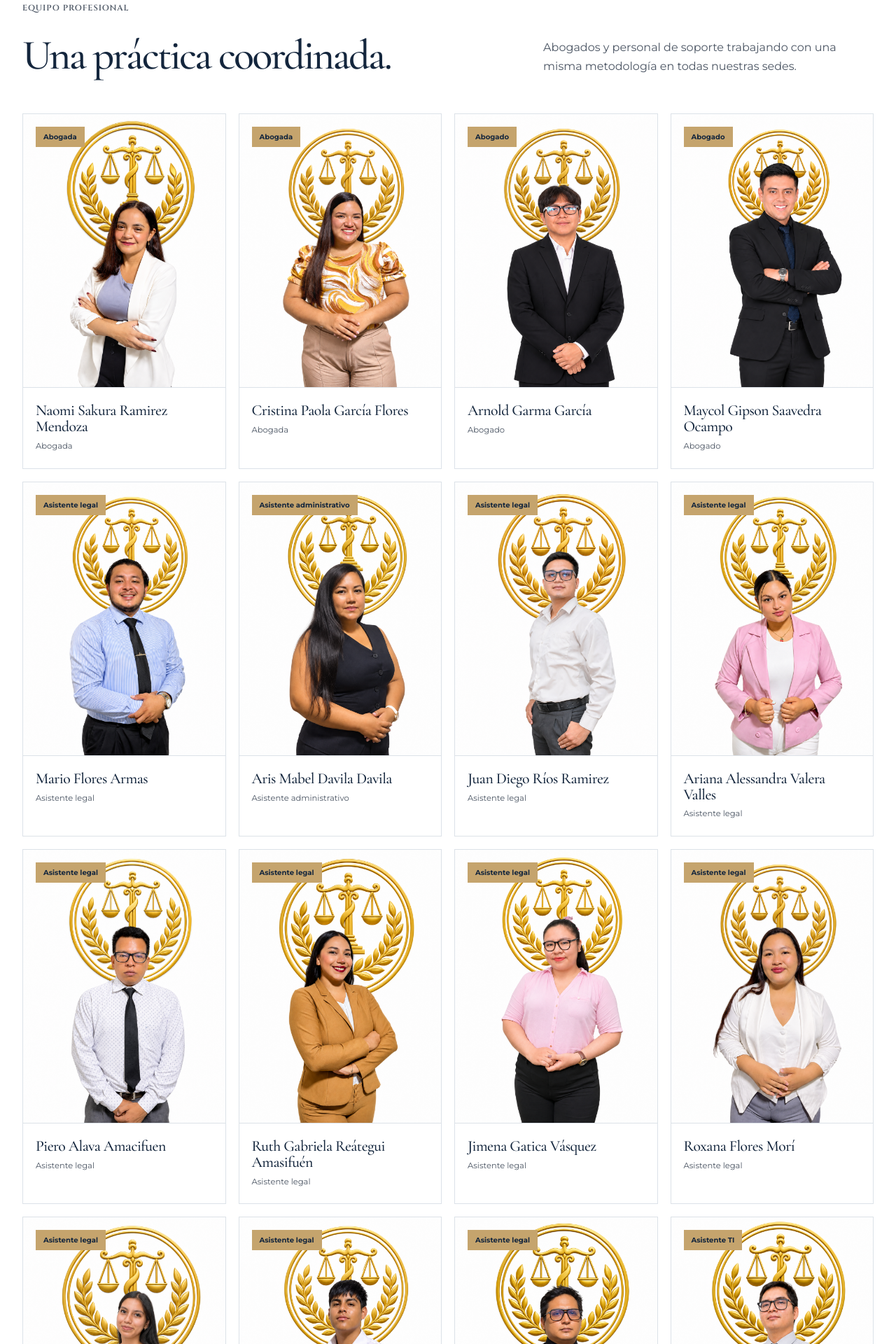
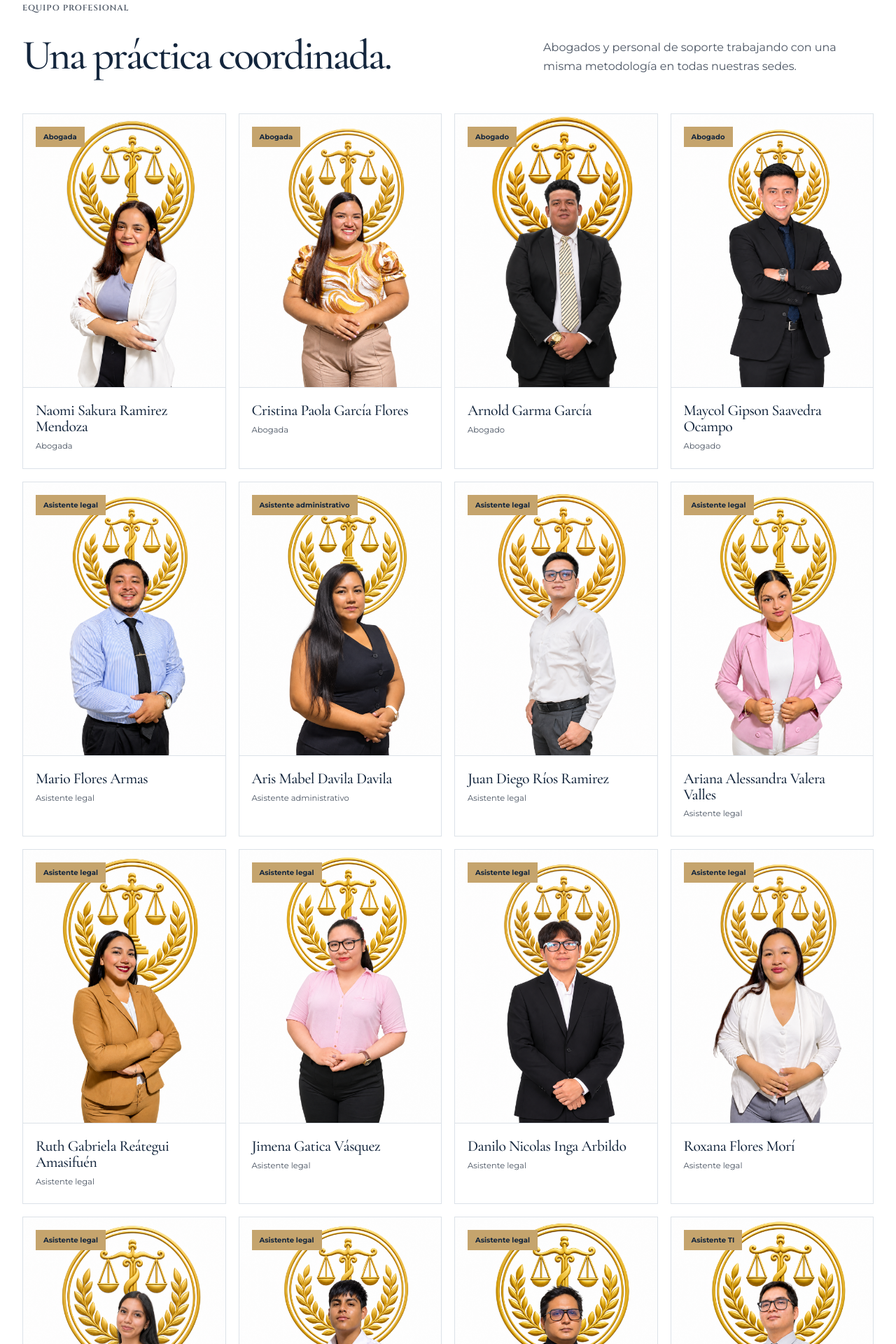
Before and after one commit to Carhuajulca/ratio-iuris, a React (Vite) app: page /equipo in a window 1280 px wide. Shown: the part 1345-3265 px from the top of the page at 70% size. Built offline with nearby package versions, Linux system fonts and the light colour scheme.

Commit message:
Agregar a Arnold Garma García al equipo

```diff
--- a/src/data.ts
+++ b/src/data.ts
@@ -160,15 +160,16 @@ export const team = [
   { image: '/images/equipo-8498-fondo-blanco-logo.png', name: 'Malu Alicia Chumbe Ambulay', role: '', specialty: 'Equipo profesional', portrait: 'portrait-standard' },
   { image: '/images/equipo-8510-fondo-blanco-logo.png', name: 'Naomi Sakura Ramirez Mendoza', role: '', specialty: 'Abogada', portrait: 'portrait-standard' },
   { image: '/images/equipo-8499-fondo-blanco-logo.png', name: 'Cristina Paola García Flores', role: '', specialty: 'Abogada', portrait: 'portrait-standard' },
-  { image: '/images/equipo-integrante-17-fondo-blanco-logo.png', name: 'Arnold Garma García', role: '', specialty: 'Abogado', portrait: 'portrait-standard' },
+  { image: '/images/equipo-integrante-retrato-rodillas-logo.png', name: 'Arnold Garma García', role: '', specialty: 'Abogado', portrait: 'portrait-standard' },
   { image: '/images/maycol-saavedra-fondo-blanco-logo-v2.png', name: 'Maycol Gipson Saavedra Ocampo', role: '', specialty: 'Abogado', portrait: 'portrait-standard' },
   { image: '/images/equipo-8506-fondo-blanco-logo.png', name: 'Mario Flores Armas', role: '', specialty: 'Asistente legal', portrait: 'portrait-standard' },
   { image: '/images/equipo-integrante-14-fondo-blanco-logo.png', name: 'Aris Mabel Davila Davila', role: '', specialty: 'Asistente administrativo', portrait: 'portrait-standard' },
   { image: '/images/abogado-dos-fondo-blanco-logo.png', name: 'Juan Diego Ríos Ramirez', role: '', specialty: 'Asistente legal', portrait: 'portrait-standard' },
   { image: '/images/equipo-8508-fondo-blanco-logo.png', name: 'Ariana Alessandra Valera Valles', role: '', specialty: 'Asistente legal', portrait: 'portrait-standard' },
-  { image: '/images/equipo-8511-fondo-blanco-logo.png', name: 'Piero Alava Amacifuen', role: '', specialty: 'Asistente legal', portrait: 'portrait-standard' },
+  // { image: '/images/equipo-8511-fondo-blanco-logo.png', name: 'Piero Alava Amacifuen', role: '', specialty: 'Asistente legal', portrait: 'portrait-standard' },
   { image: '/images/equipo-8502-fondo-blanco-logo.png', name: 'Ruth Gabriela Reátegui Amasifuén ', role: '', specialty: 'Asistente legal', portrait: 'portrait-standard' },
   { image: '/images/equipo-dos-fondo-blanco-logo.png', name: 'Jimena Gatica Vásquez', role: '', specialty: 'Asistente legal', portrait: 'portrait-standard' },
+  { image: '/images/equipo-integrante-17-fondo-blanco-logo.png', name: 'Danilo Nicolas Inga Arbildo ', role: '', specialty: 'Asistente legal', portrait: 'portrait-standard' },
   { image: '/images/equipo-8504-fondo-blanco-logo.png', name: 'Roxana Flores Morí', role: '', specialty: 'Asistente legal', portrait: 'portrait-standard' },
   { image: '/images/equipo-uno-fondo-blanco-logo.png', name: 'Anny Alejandra Morí Panduro', role: '', specialty: 'Asistente legal', portrait: 'portrait-standard' },
   { image: '/images/equipo-integrante-13-fondo-blanco-logo.png', name: 'Tomás César Ríos Chávez', role: '', specialty: 'Asistente legal', portrait: 'portrait-standard' },
```
Also changed, not shown: public/images/equipo-integrante-retrato-rodillas-logo.png (added).
